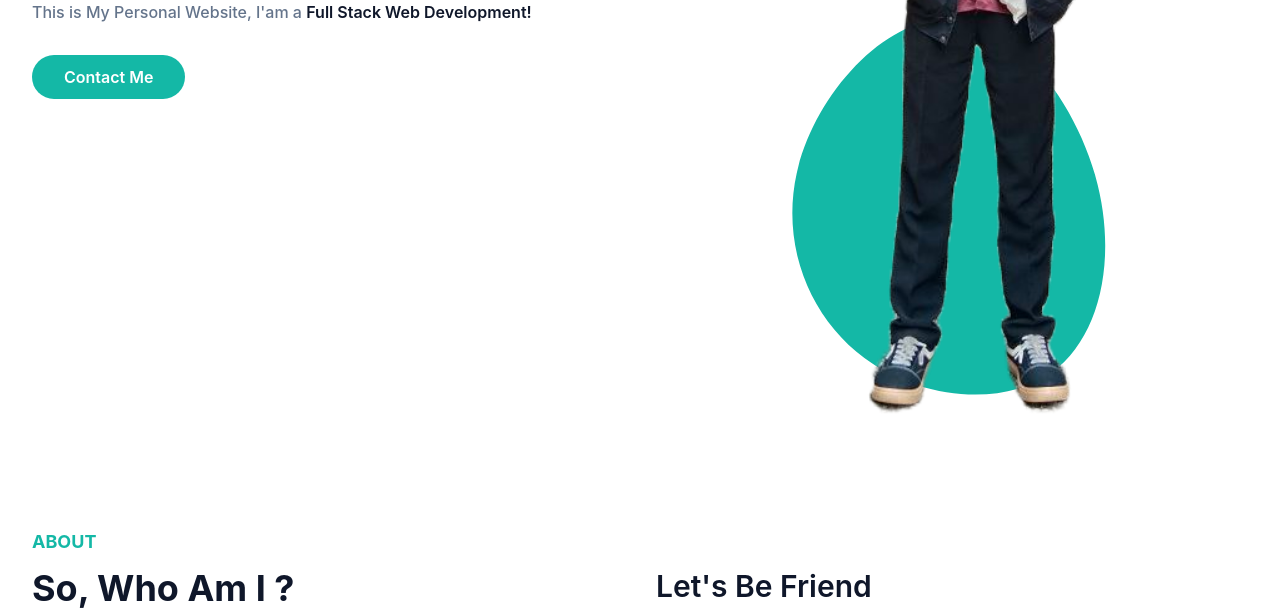
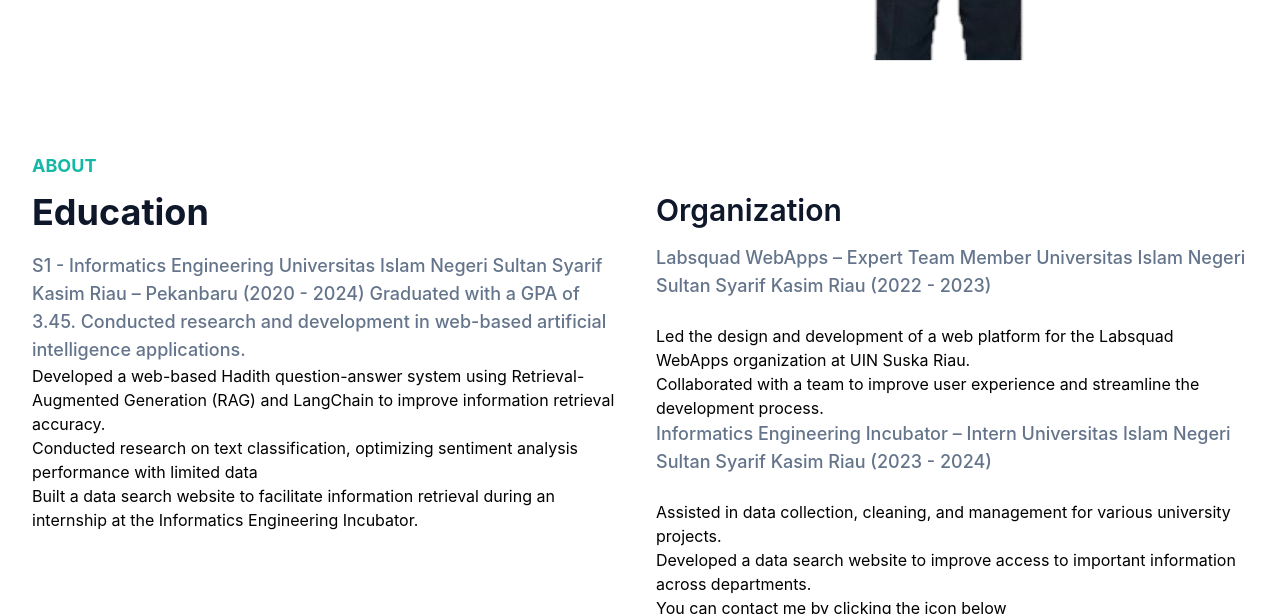
Before and after one commit to Irfan123fw/Irfansyah, a website: page index.html in a window 1280 px wide. Shown: the part 589-1203 px from the top of the page. Drawn offline with Linux system fonts and the light colour scheme.

Commit message:
Update index.html

```diff
--- a/index.html
+++ b/index.html
@@ -79,10 +79,10 @@
     <div class="container">
         <div class="flex flex-wrap">
             <div class="w-full self-center px-4 lg:w-1/2">
-                <h1 class="text-base font-semibold text-primary md:text-xl">Hi All! I'am <span class="block font-bold text-dark text-4xl lg:text-5xl mt-1 dark:text-white">Irfan Syah.</span></h1>
+                <h1 class="text-base font-semibold text-primary md:text-xl">Hi All! I'am <span class="block font-bold text-dark text-4xl lg:text-5xl mt-1 dark:text-white">Muhammad Irfan Syah.</span></h1>
                 <h2 class="font-bold text-secondary text-4xl  lg:text-5xl mb-5"> Great to see you.</h2>
-                <p class="font-medium text-secondary mb-10 leading-relaxed"> This is My Personal Website,
-                 I'am a <span class="text-dark font-semibold dark:text-white">Full Stack Web Development!</span></p>
+                <p class="font-medium text-secondary mb-10 leading-relaxed"> Hello! I’am a <span class="text-dark font-semibold dark:text-white"> Full-stack web developer !</span></p> with expertise in Python, JavaScript, and PHP, along with frameworks such as React.js, Next.js, Laravel, CodeIgniter, and Flask. Skilled in database management (MySQL) and UI/UX design using Figma and Canva. Passionate about developing innovative and efficient technology solutions.
+<!--                  I'am a <span class="text-dark font-semibold dark:text-white">Full Stack Web Development!</span></p> -->
 
                     <a href="#contact" class="text-base font-semibold
                      bg-primary text-white py-3 px-8 rounded-full hover:shadow-lg hover:opacity-80
@@ -90,7 +90,7 @@
             </div>
             <div class="w-full self-end px-4 lg:w-1/2">
                 <div class="relative mt-10 lg:mt-9 lg:right-0 md:scale-125">
-                   <img src="dist/img/1739494363903.png" alt="irfan"
+                   <img src="dist/img/fan.png" alt="irfan"
                    class="max-w-full mx-auto relative z-10">
                    <span class="absolute bottom-0  left-1/2 -translate-x-1/2">
                     <svg width="400" height="400"viewBox="0 0 200 200" xmlns="http://www.w3.org/2000/svg">
@@ -115,18 +115,36 @@
         <div class="w-full px-4 mb-10 lg:w-1/2 ">
             <h4 class=" font-bold uppercase text-primary text-lg mb-3">About</h4>
             <h2  class=" font-bold text-dark text-3xl mb-5 max-w-md
-            lg:text-4xl dark:text-white">So, Who Am I ?</h2>
+            lg:text-4xl dark:text-white">Education</h2>
             <p class="font-medium text-base text-secondary max-w-xl
-            lg:text-lg">Hello.. My name is Irfan syah, I am web developer (full stack dev) from pekanbaru, riau, Indonesia.
-            I have rich experience in website design and building and customization. </p>
+            lg:text-lg">S1 - Informatics Engineering
+Universitas Islam Negeri Sultan Syarif Kasim Riau – Pekanbaru (2020 - 2024)
+Graduated with a GPA of 3.45. Conducted research and development in web-based artificial intelligence applications. </p>
+            <ul>
+  <li>Developed a web-based Hadith question-answer system using Retrieval-Augmented Generation (RAG) and LangChain to improve information retrieval accuracy.</li>
+  <li>Conducted research on text classification, optimizing sentiment analysis performance with limited data</li>
+  <li>Built a data search website to facilitate information retrieval during an internship at the Informatics Engineering Incubator.</li>
+</ul>
         </div>
         <div class="w-full px-4 lg:w-1/2">
             <h3 class="font-semibold text-dark text-2xl mb-4
-            lg:text-3xl lg:pt-10 dark:text-white">Let's Be Friend </h3>
-            <p class="font-medium text-base text-secondary mb-6 lg:text-lg"> I am currently focused on programming, specially web development,
-                because web development is very interested for me. If you want to know more about me
+            lg:text-3xl lg:pt-10 dark:text-white">Organization </h3>
+            <p class="font-medium text-base text-secondary mb-6 lg:text-lg">Labsquad WebApps – Expert Team Member
+ Universitas Islam Negeri Sultan Syarif Kasim Riau (2022 - 2023)
+            </p>
+            <ul>
+  <li>Led the design and development of a web platform for the Labsquad WebApps organization at UIN Suska Riau.</li>
+  <li>Collaborated with a team to improve user experience and streamline the development process.</li>
+</ul>
+
+                        <p class="font-medium text-base text-secondary mb-6 lg:text-lg">Informatics Engineering Incubator – Intern
+Universitas Islam Negeri Sultan Syarif Kasim Riau (2023 - 2024)
 
             </p>
+            <ul>
+  <li>Assisted in data collection, cleaning, and management for various university projects.</li>
+  <li>Developed a data search website to improve access to important information across departments.</li>
+</ul>
             <h3 class="dark:text-white">You can contact me by clicking the icon below </h3>
 
             <div class="flex items-center">
```
